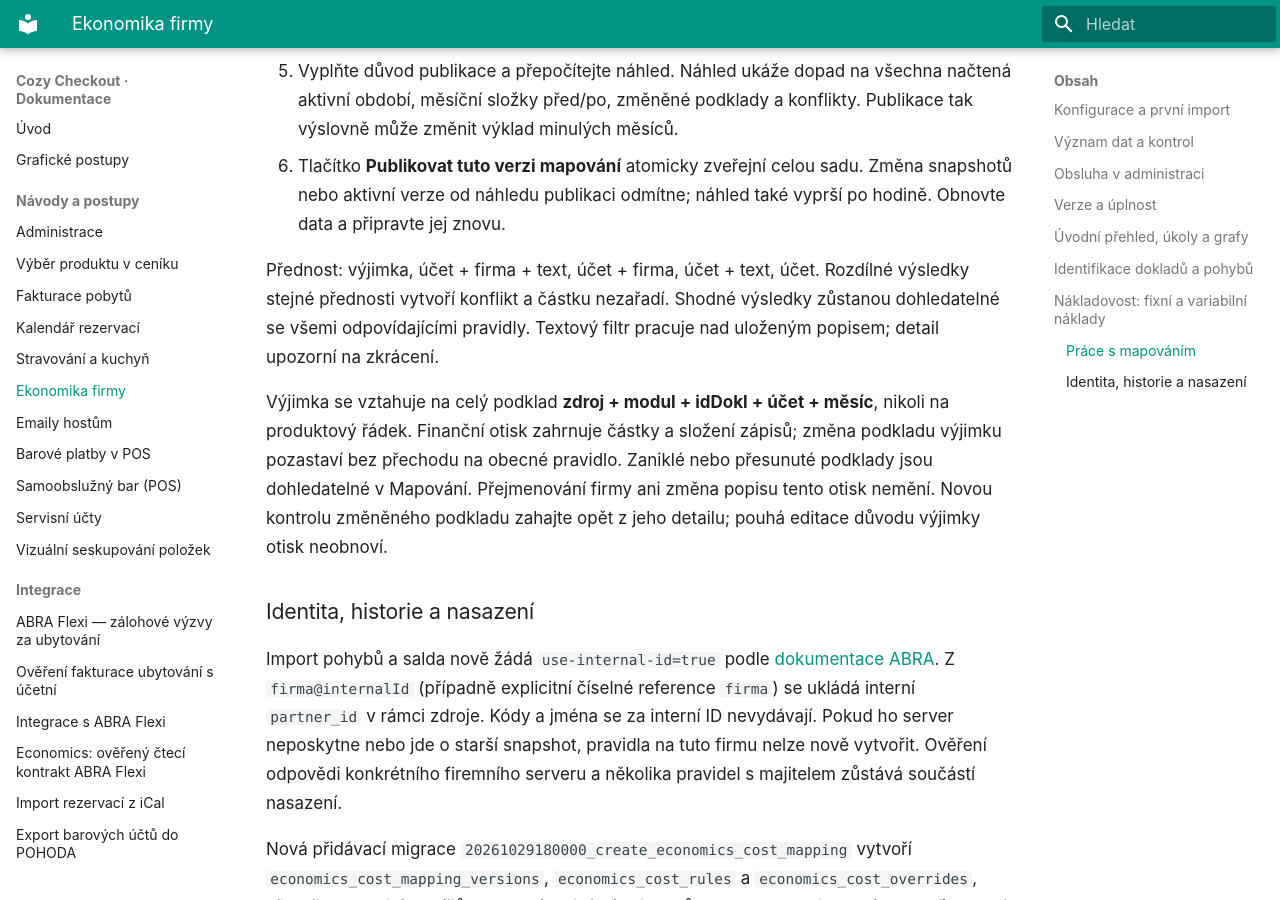
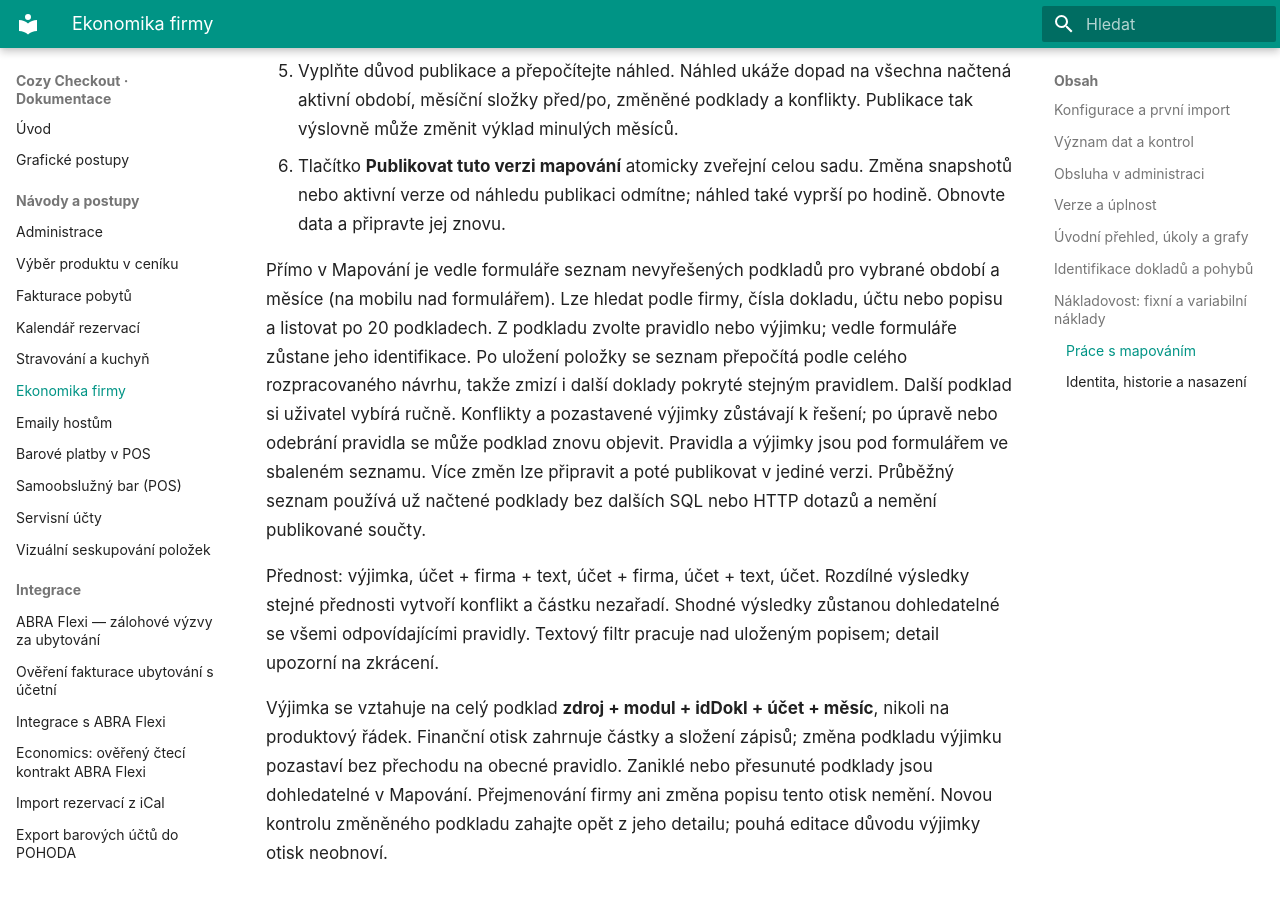
Before and after one commit to michalhorcic/cozy-checkout, an MkDocs documentation site: the page built from docs/features/ECONOMICS.md, in a window 1280 px wide and 900 px high, scrolled down 6009 px. Built offline with MkDocs 1.6.1 and Material for MkDocs 9.7.7, drawn with Linux system fonts in a browser that asks for light colours.

Commit message:
Keep unresolved costs beside the mapping form during draft editing

```diff
--- a/docs/features/ECONOMICS.md
+++ b/docs/features/ECONOMICS.md
@@ -231,6 +231,18 @@ samostatně a mapování ji nemění.
    Změna snapshotů nebo aktivní verze od náhledu publikaci odmítne; náhled
    také vyprší po hodině. Obnovte data a připravte jej znovu.
 
+Přímo v Mapování je vedle formuláře seznam nevyřešených podkladů pro
+vybrané období a měsíce (na mobilu nad formulářem). Lze hledat podle firmy,
+čísla dokladu, účtu nebo popisu a listovat po 20 podkladech. Z podkladu
+zvolte pravidlo nebo výjimku; vedle formuláře zůstane jeho identifikace.
+Po uložení položky se seznam přepočítá podle celého rozpracovaného návrhu,
+takže zmizí i další doklady pokryté stejným pravidlem. Další podklad si
+uživatel vybírá ručně. Konflikty a pozastavené výjimky zůstávají k řešení;
+po úpravě nebo odebrání pravidla se může podklad znovu objevit.
+Pravidla a výjimky jsou pod formulářem ve sbaleném seznamu. Více změn lze
+připravit a poté publikovat v jediné verzi. Průběžný seznam používá už
+načtené podklady bez dalších SQL nebo HTTP dotazů a nemění publikované součty.
+
 Přednost: výjimka, účet + firma + text, účet + firma, účet + text, účet.
 Rozdílné výsledky stejné přednosti vytvoří konflikt a částku nezařadí.
 Shodné výsledky zůstanou dohledatelné se všemi odpovídajícími pravidly.
```
Also changed, not shown: 5 other files.
